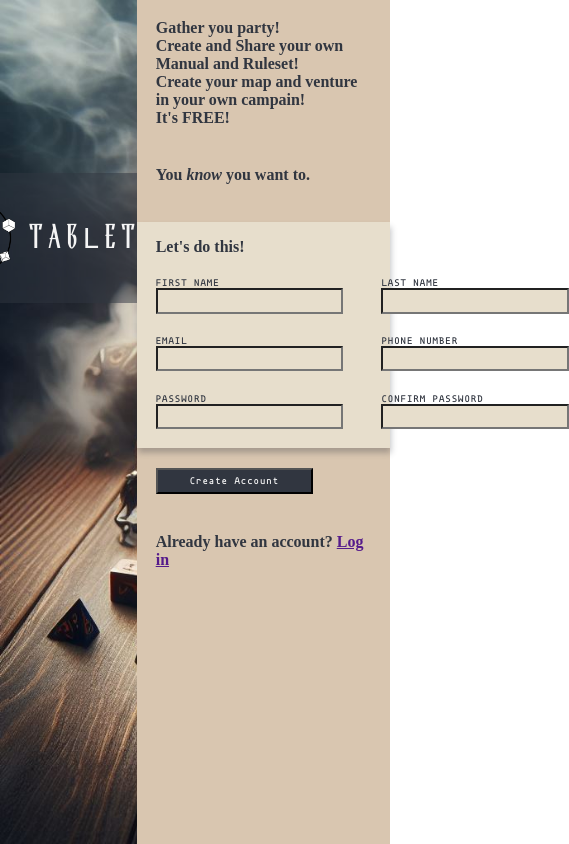
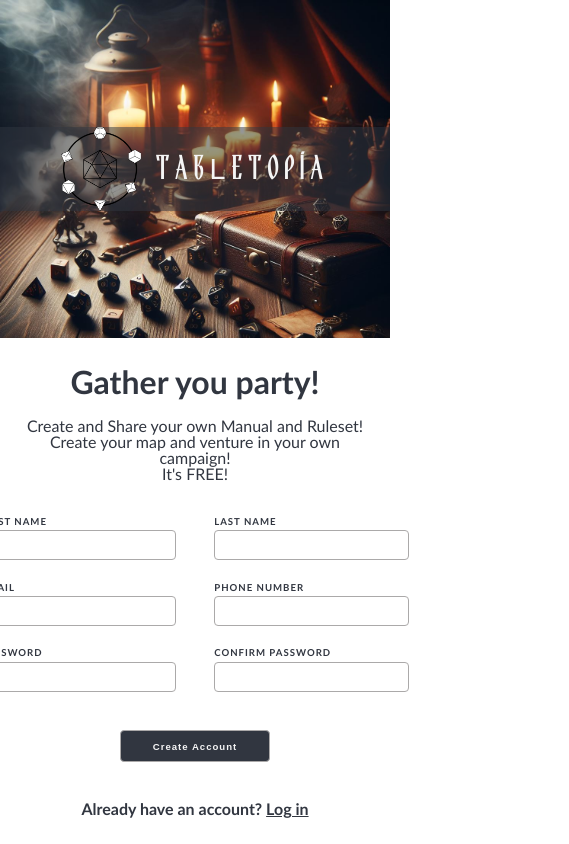
Before and after one commit to VexScythe/sign-up-form, a plain HTML site: page index.html in a window 390 px wide. Shown: the whole page, 569 px wide, since content can reach past the window. Drawn offline with nearby package versions, Linux system fonts and the light colour scheme.

Commit message:
feat: sign up form

```diff
--- a/index.html
+++ b/index.html
@@ -3,6 +3,7 @@
 <head>
     <meta charset="UTF-8">
     <meta name="viewport" content="width=device-width, initial-scale=1.0">
+    <link rel="stylesheet" href="https://cdnjs.cloudflare.com/ajax/libs/meyer-reset/2.0/reset.min.css" integrity="sha512-NmLkDIU1C/C88wi324HBc+S2kLhi08PN5GDeUVVVC/BVt/9Izdsc9SVeVfA1UZbY3sHUlDSyRXhCzHfr6hmPPw==" crossorigin="anonymous" referrerpolicy="no-referrer" />
     <link rel="stylesheet" href="style.css">
     <script src="main.js" defer></script>
     <title>Sign up form</title>
@@ -15,44 +16,44 @@
         </div>
     </div>
     <div class="r-side">
-        <div class="rs-h-text">Gather you party! <br>
-            Create and Share your own Manual and Ruleset! <br>
-            Create your map and venture in your own campain! <br>
-            It's FREE!
+        <div class="rs-h-text1"><h1>Gather you party!</h1>
         </div>
-        <div class="rs-h-text">You <em>know</em> you want to.</div>
+        <div class="rs-h-text2">
+            <p>Create and Share your own Manual and Ruleset! <br>
+            Create your map and venture in your own campaign! <br>
+            It's FREE!</p>
+        </div>
         <div class="form-container">
-            <form action="" method="post">
+            <form novalidate action="" method="post">
                 <div class="form-container-header">
-                    <div class="form-title">Let's do this!</div>
                     <div class="form-row">
                         <div class="element">
                             <label for="first_name">FIRST NAME</label>
-                            <input type="text" id="first_name" name="first_name" required>
+                            <input type="text" id="first_name" name="first_name" data-invalid="false" required>
                         </div>
                         <div class="element">
                             <label for="last_name">LAST NAME</label>
-                            <input type="text" id="last_name" name="last_name" required>
+                            <input type="text" id="last_name" name="last_name" data-invalid="false" required>
                         </div>
                     </div>
                     <div class="form-row">
                         <div class="element">
                             <label for="email">EMAIL</label>
-                            <input type="email" id="email" name="email" required>
+                            <input type="email" id="email" name="email" data-invalid="false" required>
                         </div>
                         <div class="element">
                             <label for="phone">PHONE NUMBER</label>
-                            <input type="tel" id="phone" name="phone" min="10" required>
+                            <input type="tel" id="phone" name="phone" min="10" data-invalid="false" required>
                         </div>
                     </div>
                     <div class="form-row">
                         <div class="element">
                             <label for="password">PASSWORD</label>
-                            <input type="password" id="password" name="password" min="8" required>
+                            <input type="password" id="password" name="password" min="8" data-invalid="false" required>
                         </div>
                         <div class="element">
                             <label for="confirm-password">CONFIRM PASSWORD</label>
-                            <input type="password" id="confirm-password" name="confirm-password" min="8" required>
+                            <input type="password" id="confirm-password" name="confirm-password" min="8" data-invalid="false" required>
                         </div>
                     </div>
                 </div>
--- a/main.js
+++ b/main.js
@@ -0,0 +1,34 @@
+const form = document.querySelector("form");
+
+
+form.addEventListener("submit", (event) =>{
+    event.preventDefault();
+    const inputs = document.querySelectorAll("input");
+    const password1 = document.getElementById("password");
+    const password2 = document.getElementById("confirm-password");
+    let inputsArr = Array.from(inputs);
+    console.log(inputs);
+    inputsArr.forEach((input) => {
+        if (input.value === "" && input.getAttribute("data-invalid") === "false"){
+            input.setAttribute("data-invalid", true);
+            const errorMsg = document.createElement("span");
+            errorMsg.textContent = "Input field required";
+            errorMsg.classList.add("error");
+            input.insertAdjacentElement("afterend", errorMsg)
+        }
+    });
+    if(password1.value !== password2.value && !password1.getAttribute("data-password-notmatched")){
+        password1.nextElementSibling?.remove();
+        password2.nextElementSibling?.remove();
+        password1.setAttribute("data-password-notmatched", true);
+        password2.setAttribute("data-password-notmatched", true);
+        const errorMsg1 = document.createElement("span");
+        const errorMsg2 = document.createElement("span");
+        errorMsg1.textContent = "Password not matching";
+        errorMsg2.textContent = "Password not matching";
+        errorMsg1.classList.add("error");
+        errorMsg2.classList.add("error");
+        password1.insertAdjacentElement("afterend", errorMsg1);
+        password2.insertAdjacentElement("afterend", errorMsg2);
+    }
+});
--- a/style.css
+++ b/style.css
@@ -6,45 +6,17 @@
 
 :root{
     --text-color:  #313640;
-    --element-shadow: 1px 5px 6px rgba(49, 54, 64, 30%);
+    --element-shadow: 1px 2px 3px rgba(148, 148, 148, 0.3);
     --spacing-ele-rl: 1.2rem;
     --spacing-ele-tb: 0.2rem;
     --label-font-size: 0.6rem;
-    --element-border: 1px solid #313640;
-    --border-radius: 10%;
+    --element-border: 1px solid #aba9a9;
+    --border-radius: 4px;
 }
 
 @font-face {
     font-family: 'Snarsky';
     src: url('./font/SnarskyOldStyleNarrow.ttf') format('truetype');
-}
-
-@font-face {
-    font-family: 'Mononoki';
-    src: url('./font/mononoki-Regular.woff') format('woff');
-    font-weight: normal;
-    font-style: normal;
-}
-
-@font-face {
-    font-family: 'Mononoki';
-    src: url('./font/mononoki-Bold.woff') format('woff');
-    font-weight: bold;
-    font-style: normal;
-}
-
-@font-face {
-    font-family: 'Mononoki';
-    src: url('./font/mononoki-Italic.woff') format('woff');
-    font-weight: normal;
-    font-style: italic;
-}
-
-@font-face {
-    font-family: 'Mononoki';
-    src: url('./font/mononoki-BoldItalic.woff') format('woff');
-    font-weight: bold;
-    font-style: italic;
 }
 
 body,
@@ -55,7 +27,7 @@ html {
 }
 
 .l-side{
-    width: 35%;
+    flex-grow: 1.6;
     background-image: url(image/bg-side.jpg);
     background-size: cover;
     background-repeat: no-repeat;
@@ -79,21 +51,33 @@ html {
 }
 
 .r-side{
-    width: 65%;
-    background-color: #D9C6B0;
+    flex-grow: 3;
+    background-color:#fff;
     color: var(--text-color);
     display: flex;
     flex-direction: column;
+    font-family: Trebuchet MS,Lucida Grande,Lucida Sans Unicode,Lucida Sans,Tahoma,sans-serif;
+    justify-content: center;
+    align-items: center;
 }
 
-.rs-h-text{
+.rs-h-text1{
     font-weight: bold;
     margin: var(--spacing-ele-rl);
+    margin-top: 100px;
+    font-size: 2rem;
+    flex-wrap: wrap;
+    text-align: center;
+}
+
+.rs-h-text2{
+    margin: 0 var(--spacing-ele-rl);
+    margin-bottom: 32px;
+    text-align: center;
 }
 
 .form-container-header{
-    background-color: #E7DECC;
-    box-shadow: var(--element-shadow);
+
 }
 
 .form-title{
@@ -102,9 +86,12 @@ html {
     padding-top: 1rem;
 }
 
+label{
+    margin-bottom: 4px;
+}
+
 label,
 button {
-    font-family: 'Mononoki', sans-serif;
     font-size: var(--label-font-size);
     font-weight: bold;
     letter-spacing: 1px;
@@ -119,25 +106,77 @@ button {
     flex-direction: column;
     margin: var(--spacing-ele-tb) var(--spacing-ele-rl);
     margin-bottom: 1.2em;
-    border-radius: var(--border-radius);
 }
 
 input{
-    padding: 0.2rem;
-    background-color: #E7DECC;
+    padding: 0.4rem 0.5rem;
+    border-radius: var(--border-radius);
+    border: var(--element-border);
+}
+
+input[data-invalid="true"]{
+    border-color: #7c1616;
+}
+
+input[data-password-notmatched="true"]{
+    border-color: #7c1616;
+}
+
+input:focus{
+    outline: var(--element-border);
+    box-shadow: var(--element-shadow);
 }
 
 .form-container-footer{
+    display: flex;
     margin: var(--spacing-ele-rl);
+    justify-content: center;
 }
 
 button{
-    padding: 0.4rem 2rem;
+    padding: 0.6rem 2rem;
     background-color: #313640;
     color: whitesmoke;
+    border-radius: var(--border-radius);
+    border: var(--element-border);
+    cursor: pointer;
 }
 
 .rs-f-text{
     margin: var(--spacing-ele-rl);
     font-weight: bold;
 }
+
+.error{
+    color: #7c1616;
+    margin-top: 4px;
+    font-size: 0.86rem;
+}
+
+a{
+    color: #313640;
+}
+
+@media (max-width:1100px) {
+    body{
+        flex-direction: column;
+    }
+    .l-side,
+    .r-side{
+        flex: initial;
+    }
+    .l-side{
+        display: flex;
+        justify-content: center;
+        align-items: center;
+        min-height: 40vh;
+    }
+    .tl-container{
+        flex: 1;
+        padding: 0;
+        margin: 0;
+    }
+    .rs-h-text1{
+        margin-top: 1.8rem;
+    }
+}
```
Also changed, not shown: font/mononoki-Bold.woff (deleted), font/mononoki-BoldItalic.woff (deleted), font/mononoki-Italic.woff (deleted), font/mononoki-Regular.woff (deleted).
